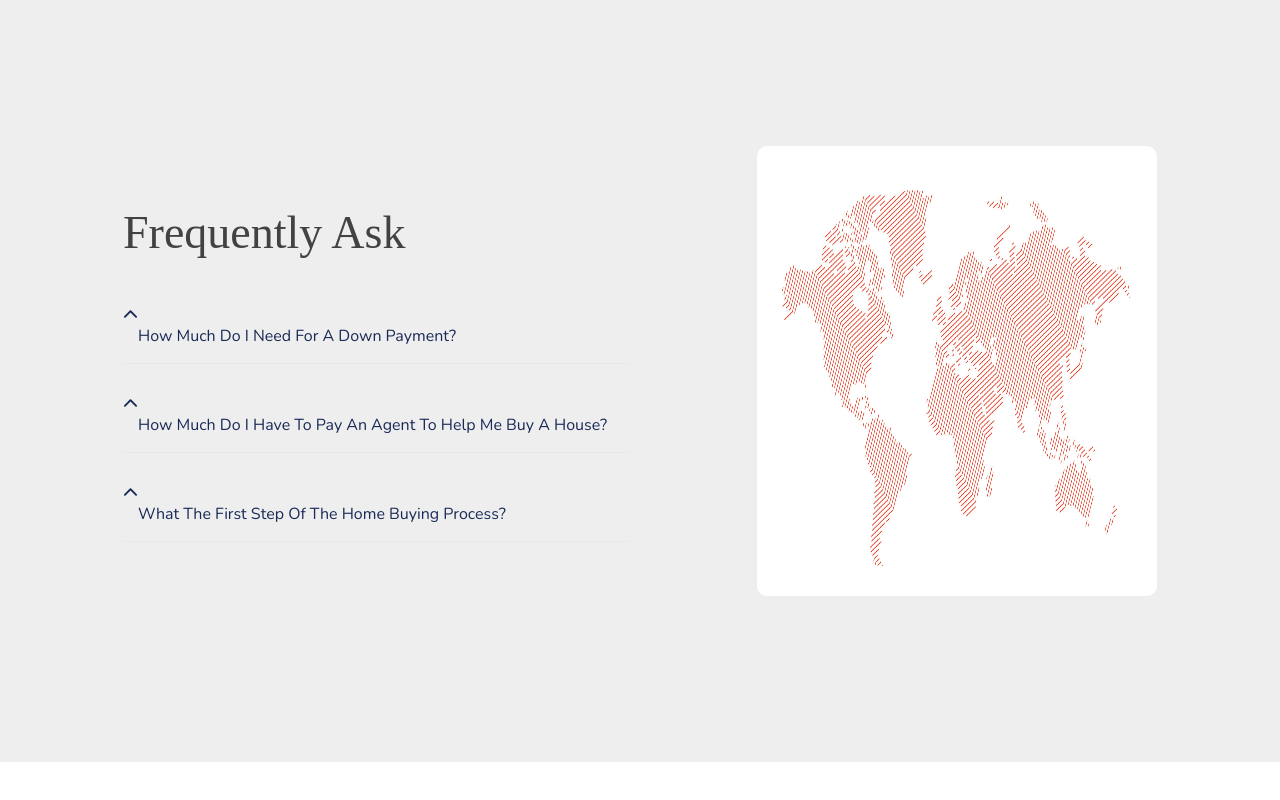
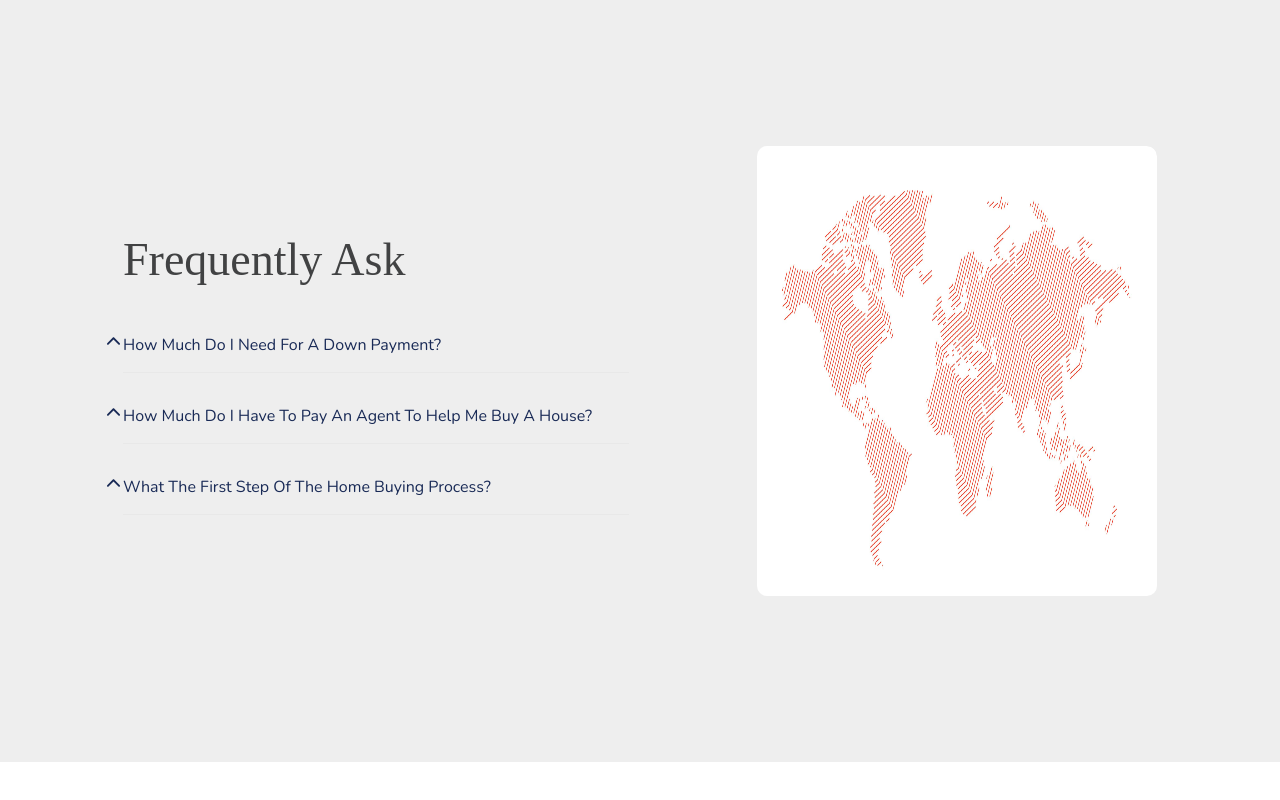
Before and after one commit to Smashsuez/ZAGEL, a Next.js app: page / in a window 1280 px wide. Shown: the part 2316-3116 px from the top of the page. Built offline with nearby package versions, Linux system fonts and the light colour scheme.

Commit message:
triger freq

```diff
--- a/styles/globals.css
+++ b/styles/globals.css
@@ -478,6 +478,7 @@ h1{
 .left{
   padding-right: 4rem;
   width: 50%;
+  position: relative;
 }
 .left h3{
   font-size: 46px;
@@ -492,17 +493,21 @@ h1{
   border-bottom: 1px solid #e8e8e8;
   padding-top: 2rem;
   padding-bottom: 1rem;
+  position: relative;
 }
+
 .left-content .collapsible{
   cursor: pointer;
   font-size: 15px;
   line-height: 28px;
   color: #727272;
   font-family: "poppins", sans-serif;
+  position: relative;
 }
 .Trigger{
   width: 15px;
-  margin-bottom: 20px;
+  position: absolute;
+  left: -17px;
 }
 .content-show{
   padding-top: 10px;
```
